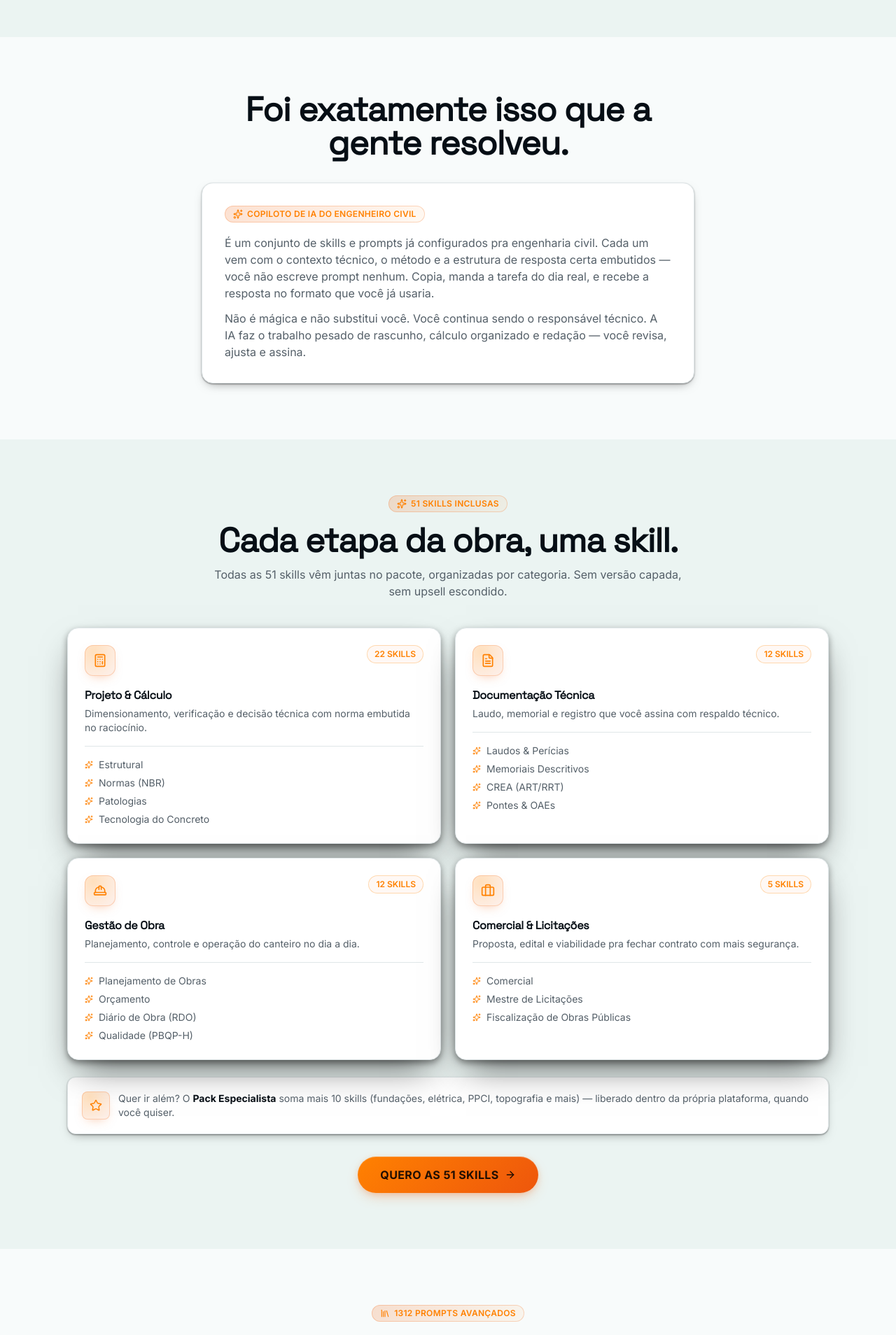
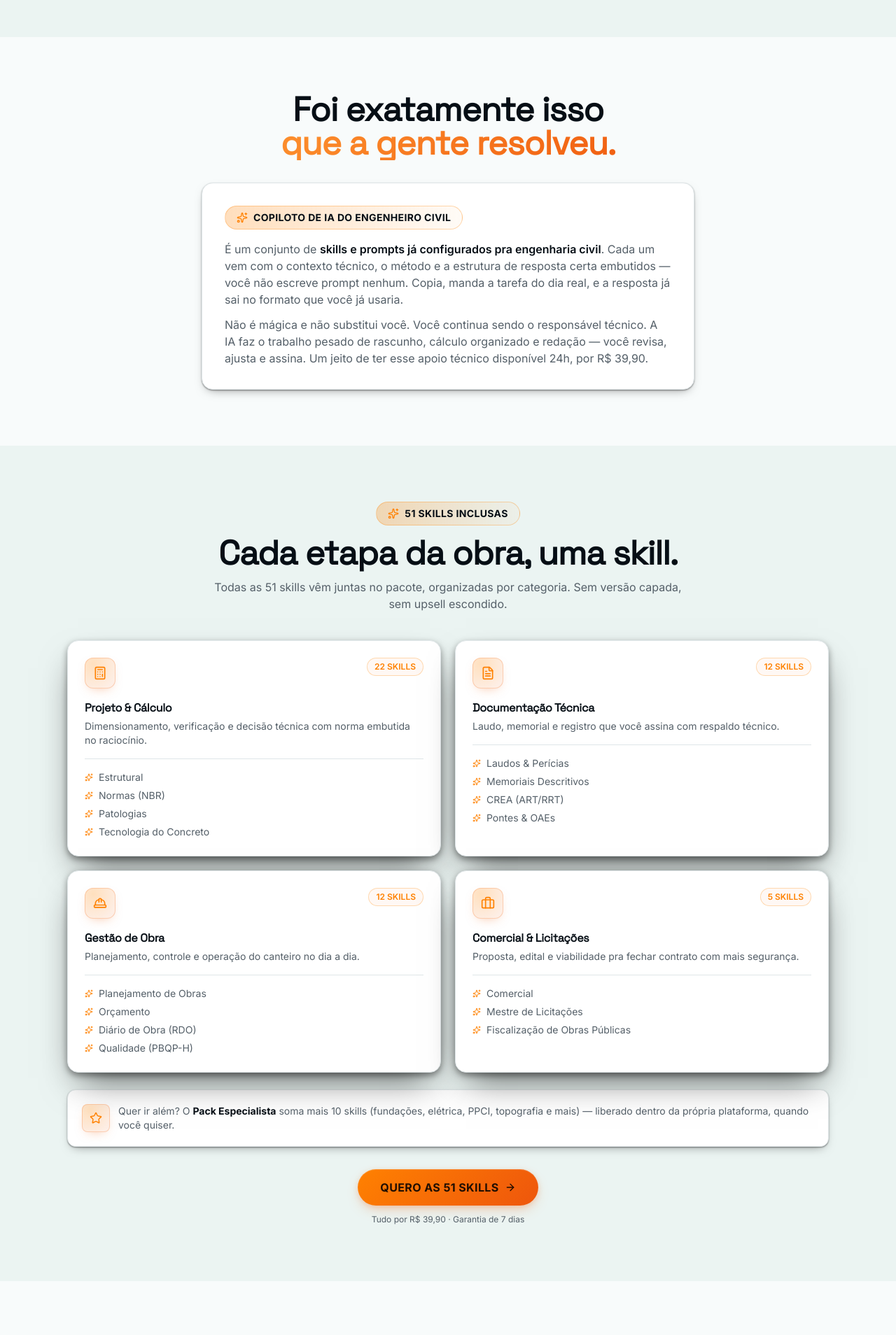
Before and after one commit to Mrc438/Engenhaia, a Next.js app: page /landing in a window 1280 px wide. Shown: the part 1980-3888 px from the top of the page at 70% size. Built offline with nearby package versions, Linux system fonts and the light colour scheme.

Commit message:
landing: pills com mais contraste, bonus empilhado, microcopy de preco/garantia, carrossel de aulas 2x1 automatico

```diff
--- a/src/app/globals.css
+++ b/src/app/globals.css
@@ -256,6 +256,27 @@ button:hover .icon-chip {
   color: transparent;
 }
 
+/* pill "eyebrow" de destaque — fundo em gradiente claro (mais concentrado
+   em laranja-clarinho à esquerda, esmaecendo pra quase-branco à direita) com
+   texto em negrito na cor do texto normal (não laranja), pra ter mais
+   contraste que o badge-accent padrão do app — igual à referência. Só usada
+   dentro da landing (ícone continua laranja via text-accent-2 no próprio
+   ícone). */
+.lp-pill {
+  color: var(--foreground);
+  font-weight: 700;
+  background: linear-gradient(90deg, rgba(255, 129, 1, 0.26), rgba(255, 177, 92, 0.05));
+  border: 1px solid rgba(255, 129, 1, 0.3);
+}
+
+/* barra de cabeçalho sólida dos cards de bônus (faixa "BÔNUS N") — mesma
+   cor do gradiente dourado dos botões, só que como bloco de destaque no
+   topo do card em vez de pill. */
+.lp-bonus-bar {
+  background-image: linear-gradient(135deg, var(--accent-2), var(--accent));
+  color: var(--accent-foreground);
+}
+
 /* textura de pontos bem sutil por trás do hero — mesmo espírito do grão do
    body, só que num padrão de grid pra dar profundidade sem chamar atenção */
 .bg-dot-grid {
--- a/src/components/landing-page.tsx
+++ b/src/components/landing-page.tsx
@@ -394,21 +394,24 @@ export function LandingPage() {
       <section className="section-light">
         <div className="mx-auto w-full max-w-3xl px-5 py-20 sm:px-8">
           <h2 className="text-center text-4xl font-semibold tracking-tight sm:text-5xl">
-            Foi exatamente isso que a gente resolveu.
+            Foi exatamente isso
+            <span className="text-gradient-accent block">que a gente resolveu.</span>
           </h2>
           <div className="card-surface-static mt-8 rounded-2xl p-6 sm:p-8">
-            <span className="badge-accent inline-flex items-center gap-1.5 rounded-full px-3 py-1 text-xs font-semibold uppercase tracking-wide">
-              <Icon name="sparkles" className="h-3.5 w-3.5" />
+            <span className="lp-pill inline-flex items-center gap-2 rounded-full px-4 py-1.5 text-sm font-bold uppercase tracking-wide">
+              <Icon name="sparkles" className="h-4 w-4 text-accent-2" />
               {siteConfig.brandTagline}
             </span>
             <p className="mt-4 text-sm text-muted sm:text-base">
-              É um conjunto de skills e prompts já configurados pra engenharia civil. Cada um vem com o contexto
-              técnico, o método e a estrutura de resposta certa embutidos — você não escreve prompt nenhum. Copia,
-              manda a tarefa do dia real, e recebe a resposta no formato que você já usaria.
+              É um conjunto de <strong className="font-semibold text-foreground">skills e prompts já configurados
+              pra engenharia civil</strong>. Cada um vem com o contexto técnico, o método e a estrutura de resposta
+              certa embutidos — você não escreve prompt nenhum. Copia, manda a tarefa do dia real, e a resposta já
+              sai no formato que você já usaria.
             </p>
             <p className="mt-3 text-sm text-muted sm:text-base">
               Não é mágica e não substitui você. Você continua sendo o responsável técnico. A IA faz o trabalho
-              pesado de rascunho, cálculo organizado e redação — você revisa, ajusta e assina.
+              pesado de rascunho, cálculo organizado e redação — você revisa, ajusta e assina. Um jeito de ter
+              esse apoio técnico disponível 24h, por {siteConfig.price}.
             </p>
           </div>
         </div>
@@ -420,8 +423,8 @@ export function LandingPage() {
       <section className="section-light-alt">
         <div className="mx-auto w-full max-w-6xl px-5 py-20 sm:px-8">
           <div className="mx-auto max-w-2xl text-center">
-            <span className="badge-accent inline-flex items-center gap-1.5 rounded-full px-3 py-1 text-xs font-semibold uppercase tracking-wide">
-              <Icon name="sparkles" className="h-3.5 w-3.5" />
+            <span className="lp-pill inline-flex items-center gap-2 rounded-full px-4 py-1.5 text-sm font-bold uppercase tracking-wide">
+              <Icon name="sparkles" className="h-4 w-4 text-accent-2" />
               {TOTAL_SKILLS_BASICO} skills inclusas
             </span>
             <h2 className="mt-4 text-4xl font-semibold tracking-tight sm:text-5xl">Cada etapa da obra, uma skill.</h2>
@@ -466,8 +469,11 @@ export function LandingPage() {
               </p>
             </div>
           </div>
-          <div className="mt-8 flex justify-center">
+          <div className="mt-8 flex flex-col items-center gap-3">
             <PrimaryCta>Quero as {TOTAL_SKILLS_BASICO} skills</PrimaryCta>
+            <p className="text-xs text-muted">
+              Tudo por {siteConfig.price} · Garantia de 7 dias
+            </p>
           </div>
         </div>
       </section>
@@ -478,8 +484,8 @@ export function LandingPage() {
       <section className="section-light">
         <div className="mx-auto w-full max-w-6xl px-5 py-20 sm:px-8">
           <div className="mx-auto max-w-2xl text-center">
-            <span className="badge-accent inline-flex items-center gap-1.5 rounded-full px-3 py-1 text-xs font-semibold uppercase tracking-wide">
-              <Icon name="library" className="h-3.5 w-3.5" />
+            <span className="lp-pill inline-flex items-center gap-2 rounded-full px-4 py-1.5 text-sm font-bold uppercase tracking-wide">
+              <Icon name="library" className="h-4 w-4 text-accent-2" />
               {TOTAL_PROMPTS} prompts avançados
             </span>
             <h2 className="mt-4 text-4xl font-semibold tracking-tight sm:text-5xl">
@@ -503,8 +509,11 @@ export function LandingPage() {
             + outros {TOTAL_PROMPTS - PROMPT_EXAMPLES.length} prompts cobrindo geotecnia, instalações prediais,
             qualidade e segurança, licitação e muito mais.
           </p>
-          <div className="mt-8 flex justify-center">
+          <div className="mt-8 flex flex-col items-center gap-3">
             <PrimaryCta>Pegar os {TOTAL_PROMPTS} prompts + {TOTAL_SKILLS_BASICO} skills</PrimaryCta>
+            <p className="text-xs text-muted">
+              Tudo por {siteConfig.price} · Garantia de 7 dias
+            </p>
           </div>
         </div>
       </section>
@@ -552,14 +561,21 @@ export function LandingPage() {
               mesmo acesso.
             </p>
           </div>
-          <div className="mt-10 grid grid-cols-1 gap-4 sm:grid-cols-2 lg:grid-cols-3">
-            {BONUS_ITEMS.map((item) => (
-              <div key={item.title} className="card-surface rounded-xl p-5">
-                <span className="icon-chip flex h-10 w-10 rounded-lg">
-                  <Icon name={item.icon} className="h-4.5 w-4.5" />
-                </span>
-                <h3 className="mt-3 text-sm font-semibold">{item.title}</h3>
-                <p className="mt-1.5 text-sm text-muted">{item.description}</p>
+          <div className="mx-auto mt-10 flex w-full max-w-3xl flex-col gap-5">
+            {BONUS_ITEMS.map((item, i) => (
+              <div key={item.title} className="card-surface overflow-hidden rounded-2xl">
+                <div className="lp-bonus-bar px-5 py-2.5 text-xs font-bold uppercase tracking-wide sm:px-6">
+                  Bônus {i + 1}
+                </div>
+                <div className="flex flex-col gap-4 p-6 sm:flex-row sm:items-center sm:p-8">
+                  <span className="icon-chip flex h-16 w-16 shrink-0 rounded-2xl">
+                    <Icon name={item.icon} className="h-7 w-7" />
+                  </span>
+                  <div>
+                    <h3 className="text-lg font-bold">{item.title}</h3>
+                    <p className="mt-1.5 text-sm text-muted">{item.description}</p>
+                  </div>
+                </div>
               </div>
             ))}
           </div>
@@ -572,8 +588,8 @@ export function LandingPage() {
       <section className="section-light">
         <div className="mx-auto w-full max-w-6xl px-5 py-20 sm:px-8">
           <div className="mx-auto max-w-2xl text-center">
-            <span className="badge-accent inline-flex items-center gap-1.5 rounded-full px-3 py-1 text-xs font-semibold uppercase tracking-wide">
-              <Icon name="book-open" className="h-3.5 w-3.5" />
+            <span className="lp-pill inline-flex items-center gap-2 rounded-full px-4 py-1.5 text-sm font-bold uppercase tracking-wide">
+              <Icon name="book-open" className="h-4 w-4 text-accent-2" />
               {TOTAL_AULAS} aulas em {TOTAL_MODULOS} módulos
             </span>
             <h2 className="mt-4 text-4xl font-semibold tracking-tight sm:text-5xl">
```
Also changed, not shown: src/components/aulas-carousel.tsx (+54 -22 lines).
